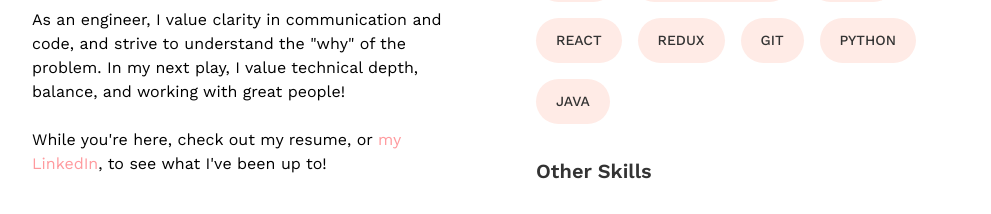
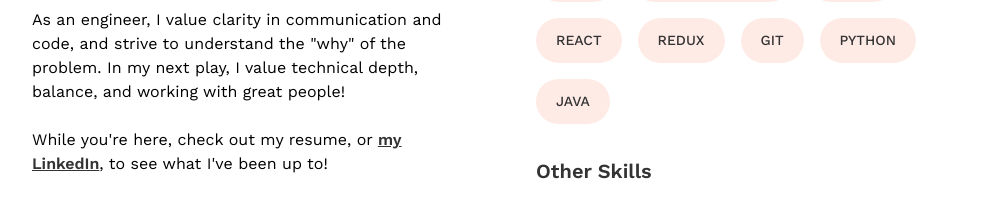
Before and after one commit to skeyan/dev-portfolio, a React (Vite) app: page / in a window 1280 px wide. Shown: the part 1344-1558 px from the top of the page, without its empty margins (136-1127 px from the left). Built offline with nearby package versions, Linux system fonts and the light colour scheme.

Commit message:
Minor updates

```diff
--- a/src/styles/components/about.scss
+++ b/src/styles/components/about.scss
@@ -73,8 +73,9 @@
 }
 
 .text-link {
-  color: var(--color-primary);
-  text-decoration: none;
+  color: var(--text-dark);
+  font-weight: 600;
+  text-decoration: underline;
   transition: opacity var(--transition-fast);
 }
 
```
Also changed, not shown: 1 other file (tests, documents, lock files or other folders).
